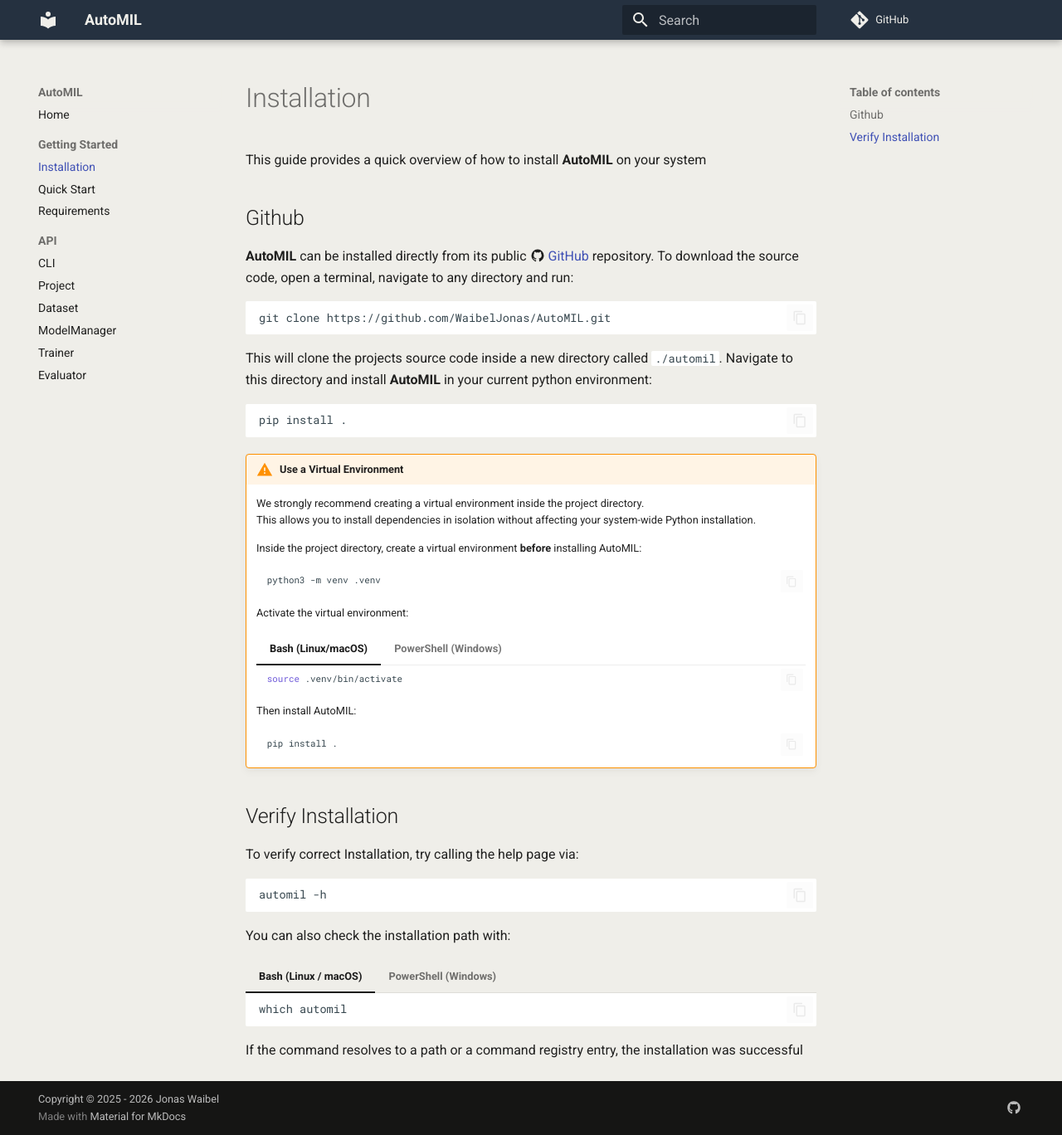
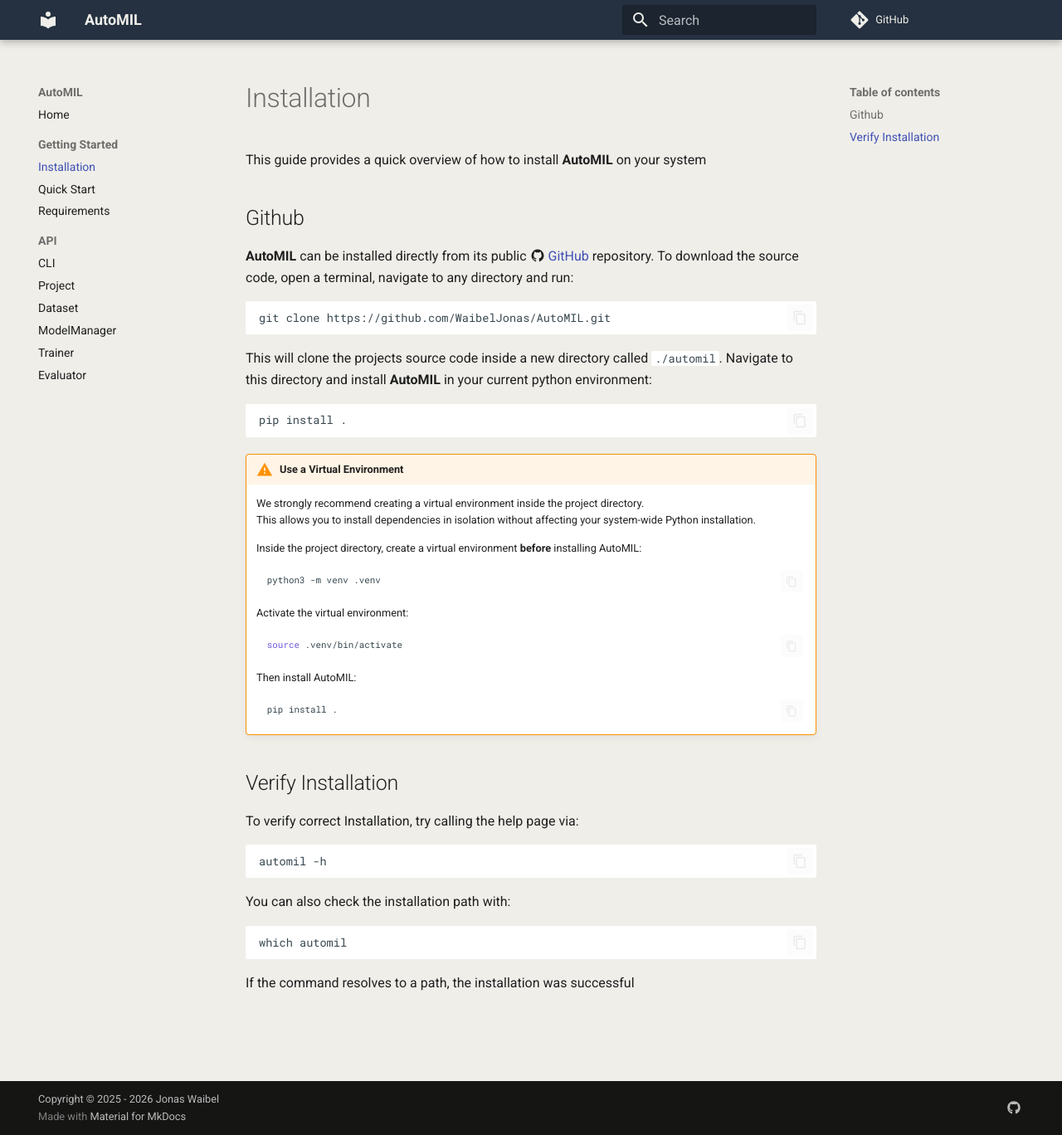
Before and after one commit to frankkramer-lab/AutoMIL, an MkDocs documentation site: the page built from docs/getstarted/installation.md, in a window 1280 px wide and 1368 px high. Shown: the whole window at 83% size. Built offline with MkDocs 1.6.1 and Material for MkDocs 9.7.7, drawn with Linux system fonts in a browser that asks for light colours; comment, search, counter and statistics services are not loaded.

Commit message:
docs(website): Removed references to windows usage and added OS requirements paragraph

````diff
--- a/docs/getstarted/installation.md
+++ b/docs/getstarted/installation.md
@@ -29,17 +29,9 @@ pip install .
 
     Activate the virtual environment:
 
-    === "Bash (Linux/macOS)"
-
-        ```bash
-        source .venv/bin/activate
-        ```
-
-    === "PowerShell (Windows)"
-
-        ```powershell
-        ./venv/Scripts/Activate.ps1
-        ```
+    ```bash
+    source .venv/bin/activate
+    ```
 
     Then install AutoMIL:
 
@@ -57,17 +49,8 @@ automil -h
 
 You can also check the installation path with:
 
-=== "Bash (Linux / macOS)"
+```bash
+which automil
+```
 
-    ```bash
-    which automil
-    ```
-
-=== "PowerShell (Windows)"
-
-    ```powershell
-    Get-Command automil
-    ```
-
-
-If the command resolves to a path or a command registry entry, the installation was successful
+If the command resolves to a path, the installation was successful
````
Also changed, not shown: docs/getstarted/quickstart.md (+3 -11 lines), docs/getstarted/requirements.md (+12 -21 lines).
